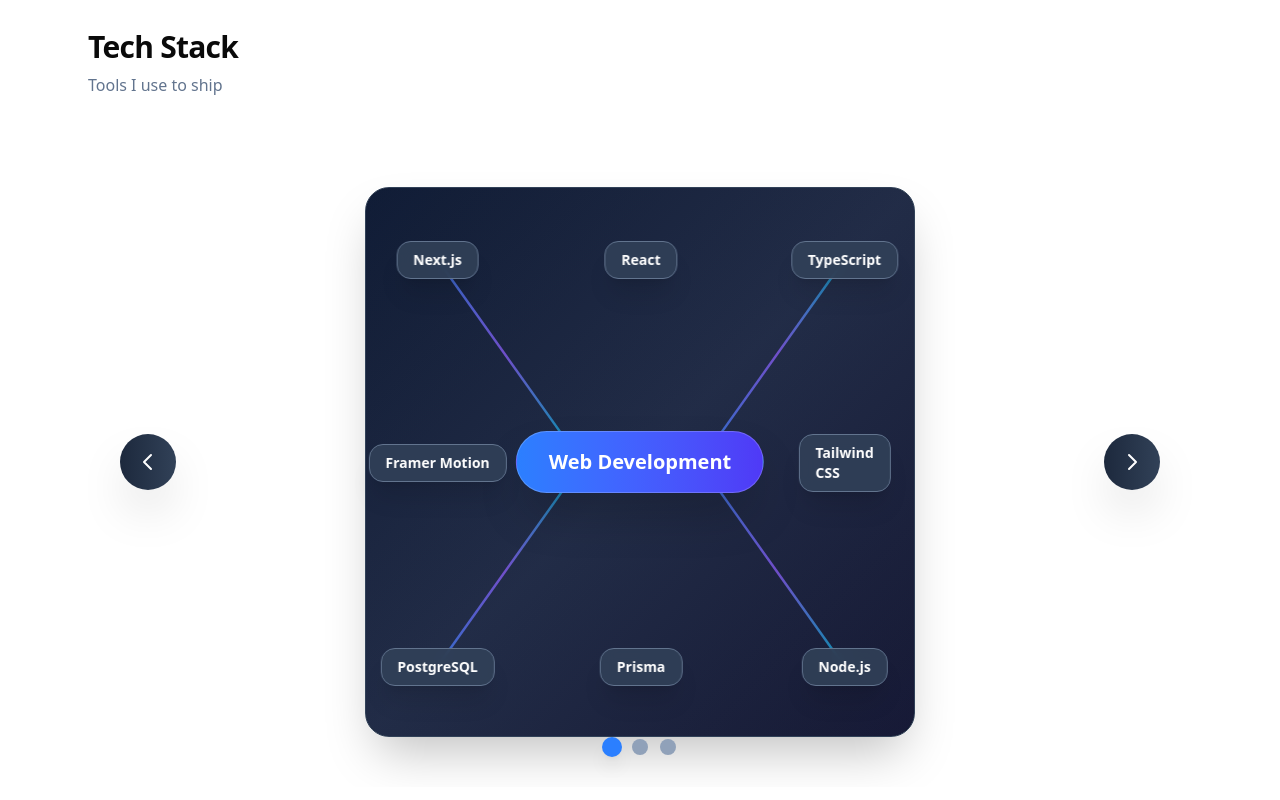
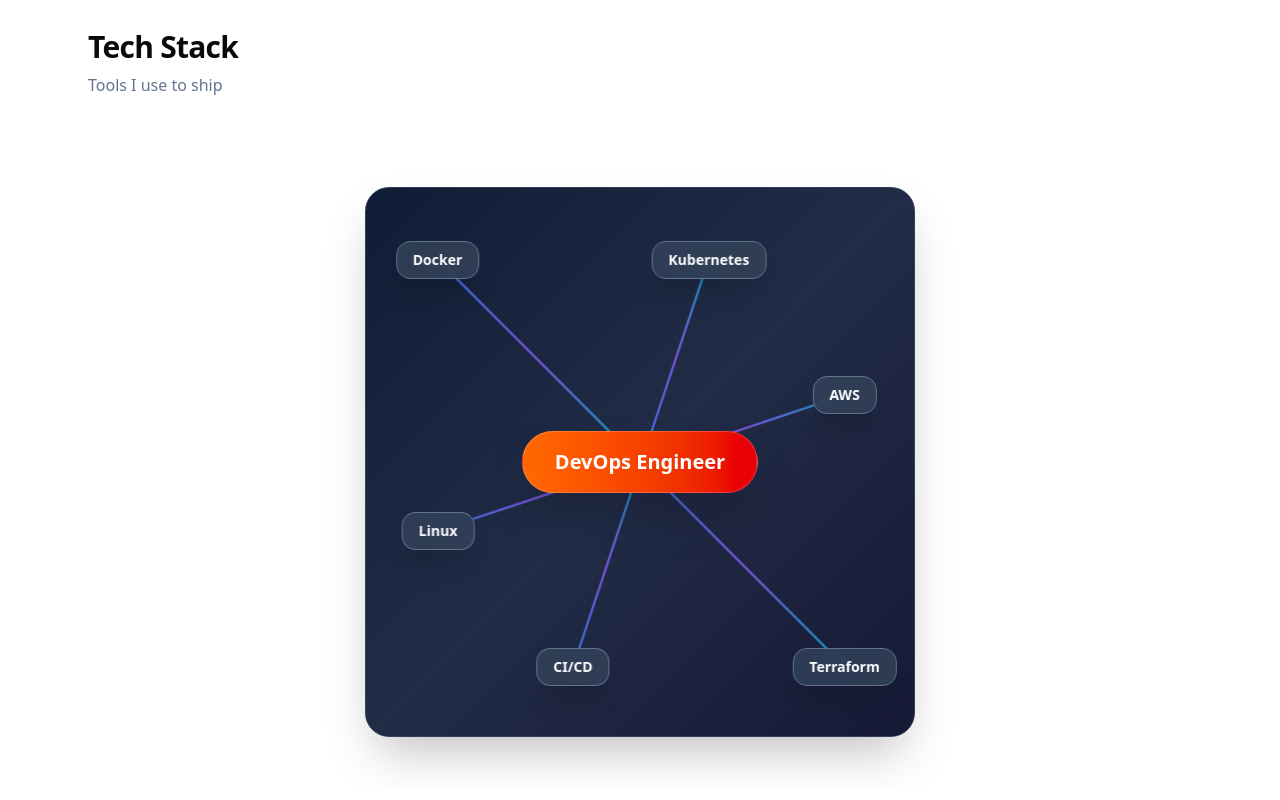
Before and after one commit to Kri01ceram/my-portfolio, a Next.js app: page / in a window 1280 px wide. Shown: the part 1220-2020 px from the top of the page. Built offline with nearby package versions, Linux system fonts and the light colour scheme.

Commit message:
project section

```diff
--- a/app/api/github/[repo]/route.ts
+++ /dev/null
@@ -1,51 +0,0 @@
-import { NextResponse } from "next/server";
-
-export async function GET(
-  req: Request,
-  { params }: { params: { repo: string } }
-) {
-  const { repo } = params;
-
-  const username = process.env.GITHUB_USERNAME; // change this
-  const token = process.env.GITHUB_TOKEN;  // set in .env.local
-
-  try {
-    // --- Repo details (stars, forks, url, pushed_at) ---
-    const repoRes = await fetch(
-      `https://api.github.com/repos/${username}/${repo}`,
-      {
-        headers: {
-          Authorization: `token ${token}`,
-        },
-        next: { revalidate: 60 },
-      }
-    );
-
-    if (!repoRes.ok) {
-      return NextResponse.json({ error: "Repo not found" }, { status: 404 });
-    }
-
-    const repoData = await repoRes.json();
-
-    // --- Commits (latest 100 only for demo) ---
-    const commitsRes = await fetch(
-      `https://api.github.com/repos/${username}/${repo}/commits?per_page=100`,
-      {
-        headers: {
-          Authorization: `token ${token}`,
-        },
-      }
-    );
-    const commits = await commitsRes.json();
-
-    return NextResponse.json({
-      commits: Array.isArray(commits) ? commits.length : 0,
-      stars: repoData.stargazers_count,
-      forks: repoData.forks_count,
-      pushed_at: repoData.pushed_at,
-      html_url: repoData.html_url,
-    });
-  } catch (err) {
-    return NextResponse.json({ error: "Failed to fetch" }, { status: 500 });
-  }
-}
--- a/app/page.tsx
+++ b/app/page.tsx
@@ -5,9 +5,7 @@
 import ProjectCard from "@/components/project-card";
 import { projects } from "@/lib/projects";
 import Image from "next/image";
-import { useState } from "react";
-import { i } from "framer-motion/client";
-import { useRef, useLayoutEffect } from "react";
+import { useState, useEffect, useRef, useLayoutEffect } from "react";
 
 const cards = [
   {
@@ -49,6 +47,53 @@
   return pts;
 }
 
+// Distribute items per side (top, right, bottom, left) with equal spacing
+function rectAnchorsSides(counts: [number, number, number, number], pad = 0.12) {
+  const [top, right, bottom, left] = counts;
+  const pts: { x: number; y: number }[] = [];
+  const span = 1 - 2 * pad;
+
+  const placeTop = (n: number) => {
+    for (let i = 0; i < n; i++) {
+      const u = (i + 1) / (n + 1);
+      pts.push({ x: pad + span * u, y: pad });
+    }
+  };
+  const placeRight = (n: number) => {
+    for (let i = 0; i < n; i++) {
+      const u = (i + 1) / (n + 1);
+      pts.push({ x: 1 - pad, y: pad + span * u });
+    }
+  };
+  const placeBottom = (n: number) => {
+    for (let i = 0; i < n; i++) {
+      const u = (i + 1) / (n + 1);
+      pts.push({ x: 1 - pad - span * u, y: 1 - pad });
+    }
+  };
+  const placeLeft = (n: number) => {
+    for (let i = 0; i < n; i++) {
+      const u = (i + 1) / (n + 1);
+      pts.push({ x: pad, y: 1 - pad - span * u });
+    }
+  };
+
+  placeTop(top);
+  placeRight(right);
+  placeBottom(bottom);
+  placeLeft(left);
+  return pts;
+}
+
+// Smart split across sides for N items
+function rectAnchorsSmart(n: number, pad = 0.12) {
+  const base = Math.floor(n / 4);
+  const rem = n % 4;
+  const counts: [number, number, number, number] = [base, base, base, base];
+  for (let i = 0; i < rem; i++) counts[i] += 1; // distribute remainder to top/right/bottom/left
+  return rectAnchorsSides(counts, pad);
+}
+
 
 export default function HomePage() {
   const [index, setIndex] = useState(0);
@@ -80,6 +125,14 @@
     return () => ro.disconnect();
   }, [index]);
 
+  // Auto-advance cards every 2 seconds
+  useEffect(() => {
+    const id = setInterval(() => {
+      setIndex((i) => (i + 1) % cards.length);
+    }, 2000);
+    return () => clearInterval(id);
+  }, []);
+
   return (
     <>
       {/* HERO */}
@@ -92,7 +145,7 @@
         >
           <div>
             <h1 className="text-4xl sm:text-5xl font-extrabold tracking-tight">
-              Hi, I'm Krishna Singh
+              Hi, I&apos;m Krishna Singh
             </h1>
             <p className="mt-4 text-lg text-slate-600 dark:text-slate-300">
               Full-stack developer & ML data analyst. I build fast, delightful
@@ -133,16 +186,7 @@
 
       {/* TECH STACK - FIXED */}
   <Section id="tech" title="Tech Stack" subtitle="Tools I use to ship">
-        <div className="relative w-full h-[650px] flex items-center justify-center overflow-hidden">
-          {/* LEFT ARROW */}
-          <button
-            onClick={() => setIndex((i) => (i - 1 + cards.length) % cards.length)}
-            className="absolute left-8 z-40 group bg-gradient-to-r from-slate-800 to-slate-700 hover:from-blue-600 hover:to-blue-500 text-white p-4 rounded-full shadow-2xl transition-all duration-300 hover:scale-110"
-          >
-            <svg className="w-6 h-6 transition-transform group-hover:-translate-x-0.5" fill="none" stroke="currentColor" viewBox="0 0 24 24">
-              <path strokeLinecap="round" strokeLinejoin="round" strokeWidth={2} d="M15 19l-7-7 7-7" />
-            </svg>
-          </button>
+  <div className="relative w-full h-[650px] flex items-center justify-center overflow-hidden">
 
           {/* CARDS CONTAINER (measured) */}
           <div ref={containerRef} className="relative w-[550px] h-[550px] flex items-center justify-center">
@@ -178,7 +222,9 @@
                       const rx = titleBox.w / 2 + 6; // little padding
                       const ry = titleBox.h / 2 + 6;
 
-                      const anchors = rectAnchors(cards[index].techs.length, 0.13);
+                      const anchors = index === 0
+                        ? rectAnchorsSmart(cards[index].techs.length, 0.16)
+                        : rectAnchors(cards[index].techs.length, 0.13);
                       return anchors.map((a, j) => {
                         const tx = a.x * box.w;
                         const ty = a.y * box.h;
@@ -214,7 +260,9 @@
 
                   {/* Tech items aligned to the box edges */}
                   {(() => {
-                    const anchors = rectAnchors(cards[index].techs.length, 0.13);
+                    const anchors = index === 0
+                      ? rectAnchorsSmart(cards[index].techs.length, 0.16)
+                      : rectAnchors(cards[index].techs.length, 0.13);
                     return cards[index].techs.map((tech, j) => {
                       const x = anchors[j].x * box.w;
                       const y = anchors[j].y * box.h;
@@ -223,7 +271,7 @@
                           key={tech}
                           initial={{ scale: 0.8, opacity: 0 }}
                           animate={{ scale: 1, opacity: 1 }}
-                          transition={{ delay: 0.35 + j * 0.06, type: "spring", stiffness: 200, damping: 18 }}
+                          transition={{ delay: 0.35 + j * 0.06, type: "spring", stiffness: 400, damping: 18 }}
                           whileHover={{ scale: 1.08, y: -2, boxShadow: "0 12px 40px rgba(59,130,246,0.35)" }}
                           className="absolute z-20 -translate-x-1/2 -translate-y-1/2 rounded-xl bg-slate-700/90 text-white text-sm font-semibold px-4 py-2 shadow-xl border border-slate-500 backdrop-blur"
                           style={{ left: x, top: y }}
@@ -238,26 +286,9 @@
             </AnimatePresence>
           </div>
 
-          {/* RIGHT ARROW */}
-          <button
-            onClick={() => setIndex((i) => (i + 1) % cards.length)}
-            className="absolute right-8 z-40 group bg-gradient-to-r from-slate-800 to-slate-700 hover:from-blue-600 hover:to-blue-500 text-white p-4 rounded-full shadow-2xl transition-all duration-300 hover:scale-110"
-          >
-            <svg className="w-6 h-6 transition-transform group-hover:translate-x-0.5" fill="none" stroke="currentColor" viewBox="0 0 24 24">
-              <path strokeLinecap="round" strokeLinejoin="round" strokeWidth={2} d="M9 5l7 7-7 7" />
-            </svg>
-          </button>
 
-          {/* DOTS */}
-          <div className="absolute bottom-8 flex space-x-3">
-            {cards.map((_, i) => (
-              <button
-                key={i}
-                onClick={() => setIndex(i)}
-                className={`w-4 h-4 rounded-full transition-all duration-300 ${i === index ? "bg-blue-500 scale-125 shadow-lg" : "bg-slate-400 hover:bg-slate-300 hover:scale-110"}`}
-              />
-            ))}
-          </div>
+
+
         </div>
       </Section>
 
--- a/lib/github.ts
+++ /dev/null
@@ -1,17 +0,0 @@
-// lib/github.ts
-export async function getProjects(username: string) {
-  const res = await fetch(`https://api.github.com/users/${Kri01ceram}/repos`);
-  const repos = await res.json();
-
-  // filter out forks / irrelevant repos
-  return repos
-    .filter((repo: any) => !repo.fork)
-    .map((repo: any) => ({
-      name: repo.name,
-      description: repo.description,
-      stars: repo.stargazers_count,
-      forks: repo.forks_count,
-      url: repo.html_url,
-      lastUpdated: repo.pushed_at,
-    }));
-}
```
